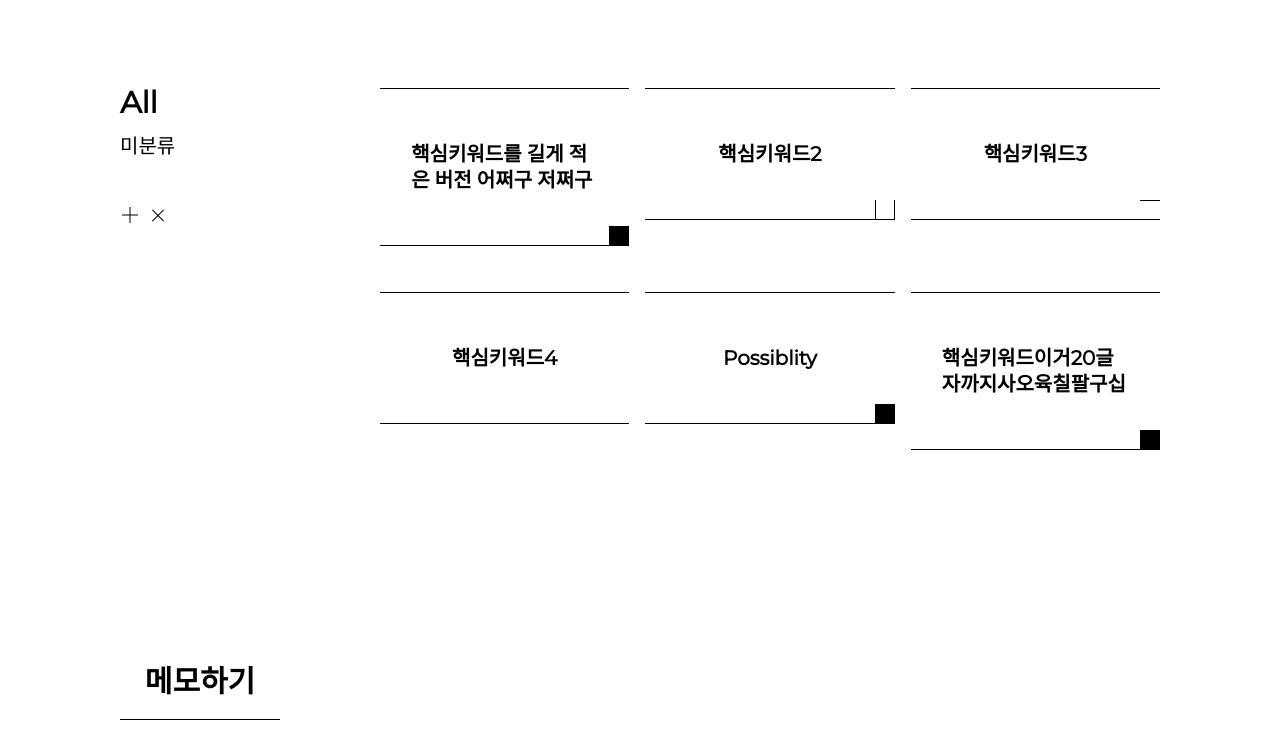
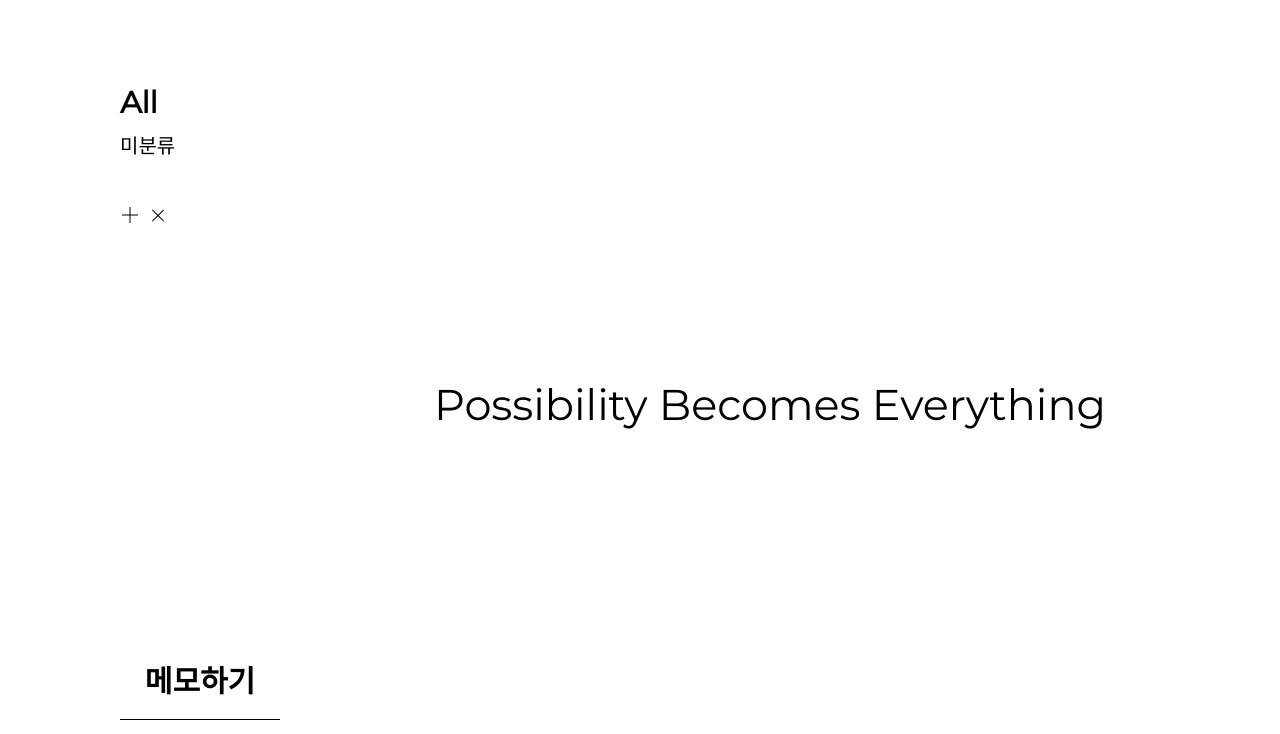
Before and after one commit to potenday-project/MEMO-RE_FE, a React (Create React App) app: page /main in a window 1280 px wide. Shown: the top 734 px of the page. Built offline with nearby package versions, Linux system fonts and the light colour scheme; a web font is replaced by a local one.

Commit message:
Feat: 메모 CRUD 기능 추가
- Redux-toolkit으로 상태관리
- 메모 추가/수정/삭제 기능 추가
- Design: 메모 높이 일정하게 변경

```diff
--- a/src/Components/MainLayout/index.tsx
+++ b/src/Components/MainLayout/index.tsx
@@ -35,6 +35,7 @@ const ContentsLayout = styled.section`
   grid-column: span 12;
   display: grid;
   grid-template-columns: 1fr 3fr;
+  grid-template-rows: 1fr;
 `;
 
 const DummyField = styled.div`
--- a/src/Pages/Main/index.tsx
+++ b/src/Pages/Main/index.tsx
@@ -1,134 +1,187 @@
 import { styled } from "styled-components";
 import MainLayout from "../../components/MainLayout";
 import Sidebar from "../../components/Sidebar";
-import { useState } from "react";
-import { FormProps, MemoCardProps, MemoStatusProps } from "../../config/types";
+import { useEffect, useState } from "react";
+import {
+  FormProps,
+  MainEmptyProps,
+  MemoCardProps,
+  MemoStatusProps,
+  RootState,
+} from "../../config/types";
+import { Input, Modal, Select } from "antd";
+import TextArea from "antd/es/input/TextArea";
+import { useDispatch, useSelector } from "react-redux";
+import {
+  deleteMemoList,
+  updateMemo,
+} from "../../features/memoList/memoListSlice";
 
 const MainPage = () => {
-  const [memoList, setMemoList] = useState([
-    {
-      keyword: "핵심키워드를 길게 적은 버전 어쩌구 저쩌구",
-      content: `Lorem ipsum dolor sit amet consectetur, adipisicing elit. Numquam voluptate, dolorem rem incidunt perspiciatis dicta quam accusamus voluptas aperiam similique non nisi sequi temporibus tempore neque nulla. Consequatur, veritatis voluptas?`,
-      tag: [
-        "태그1",
-        "태그2",
-        "태그3",
-        "태그4",
-        "태그5",
-        "태그6",
-        "감각과디자인",
-        "더미태그",
-      ],
-    },
-    {
-      keyword: "핵심키워드2",
-      content: `Lorem ipsum dolor sit amet consectetur, adipisicing elit. Numquam voluptate, dolorem rem incidunt perspiciatis dicta quam accusamus voluptas aperiam similique non nisi sequi temporibus tempore neque nulla. Consequatur, veritatis voluptas?`,
+  const [selected, setSelected] = useState<FormProps>({
+    keyword: "",
+    content: "",
     tag: [],
-    },
-    {
-      keyword: "핵심키워드3",
-      content: ``,
-      tag: [
-        "태그1",
-        "태그2",
-        "태그3",
-        "태그4",
-        "태그5",
-        "태그6",
-        "감각과디자인",
-        "더미태그",
-        "어쩌고",
-      ],
-    },
-    {
-      keyword: "핵심키워드4",
-      content: ``,
-      tag: [],
-    },
-    {
-      keyword: "Possiblity",
-      content: `Lorem ipsum dolor sit amet consectetur, adipisicing elit. Numquam voluptate, dolorem rem incidunt perspiciatis dicta quam accusamus voluptas aperiam similique non nisi sequi temporibus tempore neque nulla. Consequatur, veritatis voluptas?`,
-      tag: ["태그1", "태그2", "태그3"],
-    },
-    {
-      keyword: "핵심키워드이거20글자까지사오육칠팔구십",
-      content: `Lorem ipsum dolor sit amet consectetur, adipisicing elit. Numquam voluptate, dolorem rem incidunt perspiciatis dicta quam accusamus voluptas aperiam similique non nisi sequi temporibus tempore neque nulla. Consequatur, veritatis voluptas?`,
-      tag: [
-        "태그1",
-        "태그2",
-        "태그3",
-        "태그4",
-        "태그5",
-        "태그6",
-        "감각과디자인",
-        "더미태그",
-      ],
-    },
-  ]);
-  const [selected, setSelected] = useState("");
+  });
+  const [memoModalOpen, setMemoModalOpen] = useState(false);
+  const dispatch = useDispatch();
+  const tagList = useSelector((state: RootState) => state.tagList);
+  const memoList: FormProps[] = useSelector(
+    (state: RootState) => state.memoList
+  );
+
+  useEffect(() => {}, [memoList]);
+
+  const options = tagList.map((item) => {
+    return {
+      label: item,
+      value: item,
+    };
+  });
 
   const handleClickCard = (item: FormProps) => {
     if (!item.content && !!!item.tag.length) {
       return;
     }
-    setSelected(item.keyword);
-    if (item.keyword === selected) {
-      setSelected("");
+    setSelected({
+      ...selected,
+      keyword: item.keyword,
+      content: item.content,
+      tag: item.tag,
+    });
+    if (item.keyword === selected.keyword) {
+      setSelected({
+        ...selected,
+        keyword: "",
+        content: "",
+        tag: [],
+      });
     }
+  };
+
+  const onEditForm = () => {
+    dispatch(updateMemo(selected));
+    setMemoModalOpen(false);
+    // 메모리스트 다시 가져오기
   };
 
   return (
     <MainLayout>
+      <Modal
+        className="memoAddModal"
+        title="메모 수정"
+        centered
+        open={memoModalOpen}
+        onOk={onEditForm}
+        onCancel={() => setMemoModalOpen(false)}
+        okText="수정"
+        cancelText="취소"
+      >
+        <LineWrap>
+          <Title>
+            <span className="must">*</span>메타 키워드:
+          </Title>
+          <Input
+            placeholder="핵심 키워드"
+            showCount
+            maxLength={20}
+            value={selected.keyword}
+            onChange={(e) =>
+              setSelected({ ...selected, keyword: e.target.value })
+            }
+          />
+        </LineWrap>
+        <LineWrap>
+          <Title>중요한 이유:</Title>
+          <TextArea
+            showCount
+            maxLength={100}
+            value={selected.content}
+            placeholder="위의 키워드가 중요하다고 생각한 이유를 함께 적어놓으면 나중에 활용하는데 도움이 됩니다"
+            onChange={(e) =>
+              setSelected({ ...selected, content: e.target.value })
+            }
+          />
+        </LineWrap>
+        <LineWrap>
+          <Title>주제 태그:</Title>
+          <Select
+            mode="multiple"
+            placeholder="태그를 선택해주세요"
+            options={options}
+            className="tagSelectInput"
+            value={selected.tag}
+            onSelect={(value) =>
+              setSelected({ ...selected, tag: [...selected.tag, value] })
+            }
+            onDeselect={(value) =>
+              setSelected({
+                ...selected,
+                tag: selected.tag.filter((v) => v !== value),
+              })
+            }
+          />
+        </LineWrap>
+      </Modal>
       <Sidebar />
+
+      <Contents $empty={!memoList.length}>
         {memoList.length ? (
-        <Contents>
-          {memoList.map((memo) => (
+          memoList.map((memo: FormProps) => (
             <CardWrap
-              onClick={() => handleClickCard(memo)}
               key={memo.keyword}
-              selected={selected === memo.keyword}
+              selected={selected.keyword === memo.keyword}
             >
+              {selected.keyword === memo.keyword ? (
+                <>
                   <CardController>
-                <button>수정</button>
-                <button>삭제</button>
+                    <button onClick={() => setMemoModalOpen(true)}>수정</button>
+                    <button
+                      onClick={() => dispatch(deleteMemoList(memo.keyword))}
+                    >
+                      삭제
+                    </button>
                   </CardController>
-              {selected === memo.keyword ? (
-                <CardBack>
-                  <MemoBackContent content={!!memo.content}>
+                  <CardBack onClick={() => handleClickCard(memo)}>
+                    <MemoBackContent $content={!!memo.content}>
                       {memo.content}
                     </MemoBackContent>
                     {memo.tag.length > 0 ? (
-                    <TagWrap content={!!memo.content}>
+                      <TagWrap $content={!!memo.content}>
                         {memo.tag.map((item, idx) => (
                           <MemoTag key={idx}>#{item}</MemoTag>
                         ))}
                       </TagWrap>
                     ) : null}
                   </CardBack>
+                </>
               ) : (
-                <CardFront>
+                <CardFront onClick={() => handleClickCard(memo)}>
                   <MemoFrontContent>{memo.keyword}</MemoFrontContent>
-                  <StatusBox content={!!memo.content} tag={!!memo.tag.length} />
+                  <StatusBox
+                    $content={!!memo.content}
+                    $tag={!!memo.tag.length}
+                  />
                 </CardFront>
               )}
             </CardWrap>
-          ))}
+          ))
+        ) : (
+          <Phrase>Possibility Becomes Everything</Phrase>
+        )}
       </Contents>
-      ) : (
-        <Contents>
-          <Phrase>Possibility Becomes Everything</Phrase>
-        </Contents>
-      )}
     </MainLayout>
   );
 };
 
-const Contents = styled.div`
+const Contents = styled.div<MainEmptyProps>`
   display: grid;
   grid-template-columns: repeat(3, 1fr);
+  row-gap: 60px;
+  column-gap: 16px;
   width: 100%;
-  height: fit-content;
-  gap: 16px;
+  height: ${({ $empty }) => ($empty ? `100%` : `fit-content`)};
+  place-items: ${({ $empty }) => ($empty ? `center` : `none`)};
 `;
 
 // 카드 한 칸
@@ -141,7 +194,7 @@ const CardWrap = styled.div<MemoCardProps>`
     selected ? `transparent` : `1px solid #000`};
   border-inline: ${({ selected }) => (selected ? `1px solid #000` : `none`)};
   margin-bottom: 30px;
-  overflow-x: auto;
+  box-sizing: border-box;
   &::-webkit-scrollbar {
     display: none; /* 크롬, 사파리, 오페라, 엣지 동작 */
   }
@@ -167,8 +220,10 @@ const CardFront = styled.div`
   position: relative;
   display: flex;
   justify-content: center;
+  align-items: center;
   height: fit-content;
   padding-block: 52px;
+  height: 60px;
 `;
 
 // 카드 앞면 콘텐츠
@@ -189,12 +244,12 @@ const StatusBox = styled.div<MemoStatusProps>`
   bottom: 0;
   right: 0;
   margin-bottom: -1px;
-  background-color: ${({ content, tag }) =>
-    content && tag ? `#000` : `transparent`};
-  border-inline: ${({ content, tag }) =>
-    content && !tag ? `1px solid #000` : `none`};
-  border-block: ${({ content, tag }) =>
-    !content && tag ? `1px solid #000` : `none`};
+  background-color: ${({ $content, $tag }) =>
+    $content && $tag ? `#000` : `transparent`};
+  border-inline: ${({ $content, $tag }) =>
+    $content && !$tag ? `1px solid #000` : `none`};
+  border-block: ${({ $content, $tag }) =>
+    !$content && $tag ? `1px solid #000` : `none`};
   box-sizing: border-box;
 `;
 
@@ -209,7 +264,7 @@ const CardBack = styled.div`
 
 // 카드 뒷면 콘텐츠
 const MemoBackContent = styled.div<MemoStatusProps>`
-  display: ${({ content }) => (content ? `flex` : `none`)};
+  display: ${({ $content }) => ($content ? `flex` : `none`)};
   justify-content: center;
   width: 75%;
   padding-block: 30px;
@@ -222,7 +277,7 @@ const TagWrap = styled.div<MemoStatusProps>`
   display: flex;
   flex-wrap: wrap;
   gap: 16px;
-  padding-block: ${({ content }) => (content ? "0" : "16px")};
+  padding-block: ${({ $content }) => ($content ? "0" : "16px")};
 `;
 
 // 카드 내 각 태그
@@ -238,8 +293,25 @@ const MemoTag = styled.div`
 
 // 빈 메모 메인 문구
 const Phrase = styled.span`
+  grid-column: span 3;
   font-size: 43px;
   text-align: center;
 `;
 
+const LineWrap = styled.div`
+  display: flex;
+  justify-content: center;
+  gap: 12px;
+  input {
+    width: 300px;
+  }
+`;
+
+const Title = styled.span`
+  font-size: 16px;
+  .must {
+    color: red;
+  }
+`;
+
 export default MainPage;
--- a/src/app/store.tsx
+++ b/src/app/store.tsx
@@ -1,8 +1,12 @@
 import { configureStore } from "@reduxjs/toolkit";
 import accessTokenReducer from "../features/token/accessTokenSlice";
+import tagListReducer from "../features/tagList/tagListSlice";
+import moemoListReducer from "../features/memoList/memoListSlice";
 
 export const store = configureStore({
   reducer: {
     accessToken: accessTokenReducer,
+    tagList: tagListReducer,
+    memoList: moemoListReducer,
   },
 });
--- /dev/null
+++ b/src/features/memoList/memoListSlice.js
@@ -0,0 +1,27 @@
+import { createSlice } from "@reduxjs/toolkit";
+
+const memoListSlice = createSlice({
+  name: "memoList",
+  initialState: [],
+  reducers: {
+    setMemoList: (state, action) => {
+      state.push(action.payload);
+      return state;
+    },
+    deleteMemoList: (state, action) => {
+      return state.filter((memo) => !memo.keyword.includes(action.payload));
+    },
+    updateMemo: (state, action) => {
+      const idx = state.findIndex(
+        (memo) => memo.keyword === action.payload.keyword
+      );
+      state[idx] = action.payload;
+      return state;
+    },
+  },
+});
+
+export const { setMemoList, deleteMemoList, updateMemo } =
+  memoListSlice.actions;
+
+export default memoListSlice.reducer;
```
Also changed, not shown: src/Components/Sidebar/index.tsx (+19 -11 lines), src/config/types.ts (+14 -8 lines), src/features/tagList/tagListSlice.js (added, +19 -0 lines). Lines whose indentation alone changed are shown as unchanged.
